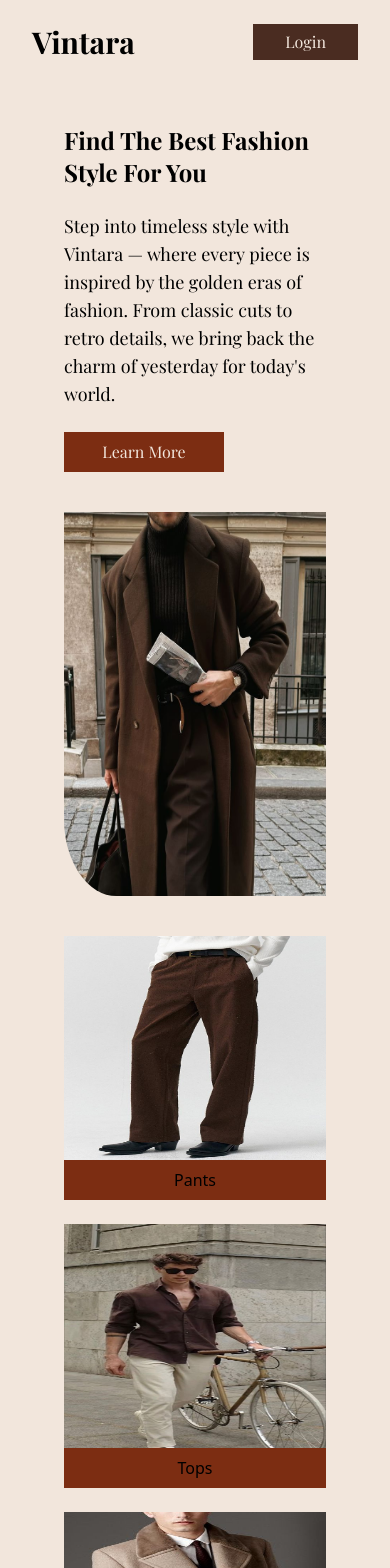
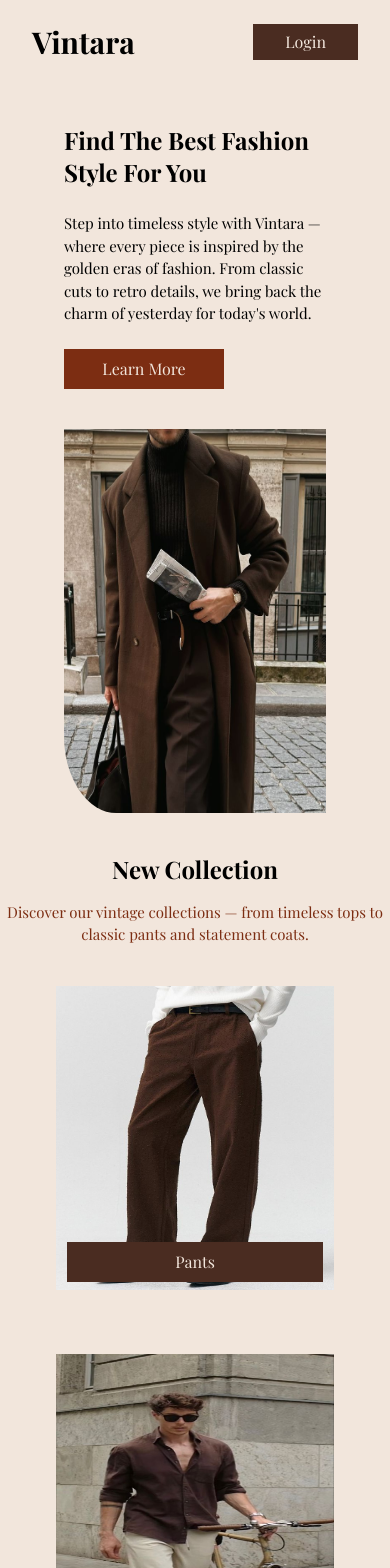
Before and after one commit to zaki-him/Vintara, a React (Vite) app in the folder frontend/: page / in a window 390 px wide. Shown: the top 1568 px of the page. Built offline with nearby package versions, Linux system fonts and the light colour scheme; a web font is replaced by a local one.

Commit message:
Completed collection section

```diff
--- a/frontend/src/components/CollectionCard.tsx
+++ b/frontend/src/components/CollectionCard.tsx
@@ -13,12 +13,12 @@ interface CardProps{
 
 const CollectionCard: React.FC<CardProps> = ({card}) => {
   return (
-    <div className=" md:max-w-xl max-h-56 md:max-h-60 lg:max-h-72 px-2">
-      <img src={card.img} alt="" className='size-full object-fit'/>
+    <div className='flex flex-col items-center'>
       <Link to={card.path}>
-        <button className='w-full py-2 bg-wine '>
-          {card.name}
-        </button>
+        <img src={card.img} alt="" className='w-72 h-76'/>
+      </Link>
+      <Link to={card.path}>
+        <button className='bg-coco text-creme p-2 w-64 font-playfair cursor-pointer transform -translate-y-12'>{card.name}</button>
       </Link>
     </div>
   )
--- a/frontend/src/pages/Home.tsx
+++ b/frontend/src/pages/Home.tsx
@@ -1,36 +1,57 @@
-import React from 'react'
-import { Link } from 'react-router'
-import { assets, collections } from '../assets/assets'
-import CollectionCard from '../components/CollectionCard'
+import React from "react";
+import { Link } from "react-router";
+import { assets, collections } from "../assets/assets";
+import CollectionCard from "../components/CollectionCard";
 
 const Home: React.FC = () => {
   return (
     <>
-      <section className='flex justify-around items-center gap-10 max-md:flex-wrap px-16 mt-10 bg-[#F2E6DC]'>
-        <div className='flex flex-col gap-6 max-w-80 lg:max-w-xl max-md:max-w-sm'>
-          <h1 className='font-playfair text-2xl sm:text-3xl md:text-4xl lg:text-5xl font-bold'>Find The Best Fashion Style For You</h1>
+      {/*Hero Section */}
+      <section className="flex justify-around items-center gap-10 max-md:flex-wrap px-16 mt-10 bg-[#F2E6DC]">
+        <div className="flex flex-col gap-6 max-w-80 lg:max-w-xl max-md:max-w-sm">
+          <h1 className="font-playfair text-2xl sm:text-3xl md:text-4xl lg:text-5xl font-bold">
+            Find The Best Fashion Style For You
+          </h1>
 
-          <p className='text-lg md:text-xl font-playfair'>Step into timeless style with Vintara — where every piece is inspired by the golden eras of fashion. From classic cuts to retro details, we bring back the charm of yesterday for today's world.</p>
+          <p className="text-[15px] md:text-xl font-playfair">
+            Step into timeless style with Vintara — where every piece is
+            inspired by the golden eras of fashion. From classic cuts to retro
+            details, we bring back the charm of yesterday for today's world.
+          </p>
 
-          <Link to={'/#about'}>
-            <button className='cursor-pointer font-playfair w-40 py-2 bg-wine text-[#F2E6DC]'>
+          <Link to={"/#about"}>
+            <button className="cursor-pointer font-playfair w-40 py-2 bg-wine text-[#F2E6DC]">
               Learn More
             </button>
           </Link>
         </div>
 
-        <div className='h-96 w-[355px] flex justify-center'>
-          <img src={assets.hero_photo} alt="" className='w-full rounded-[0%_0%_0%_20%]'/>
+        <div className="h-96 w-[355px] flex justify-center">
+          <img
+            src={assets.hero_photo}
+            alt=""
+            className="w-full rounded-[0%_0%_0%_20%]"
+          />
         </div>
       </section>
 
-      <section className='grid grid-cols-1 md:grid-cols-2 lg:grid-cols-3 gap-16 px-14 mt-10'>
-        {collections.map((card, index) => (
-          <CollectionCard card={card} key={index}/>
-        ))}
+      {/*Collections section */}
+      <section className="flex flex-col items-center w-full mt-10 gap-4">
+        <h1 className="font-playfair text-2xl sm:text-3xl md:text-4xl font-bold">New Collection</h1>
+        <p className="font-playfair text-[15px] text-center md:text-xl text-wine">Discover our vintage collections — from timeless tops to classic pants and statement coats.</p>
+        <div className="grid grid-cols-1 md:grid-cols-2 lg:grid-cols-3 gap-6 px-14 mt-6 w-full">
+          {collections.map((card, index) => (
+            <CollectionCard card={card} key={index} />
+          ))}
+        </div>
+      </section>
+
+      {/**About section */}
+      <section>
+
       </section>
     </>
-  )
-}
+  );
+};
 
-export default Home
+export default Home;
```
